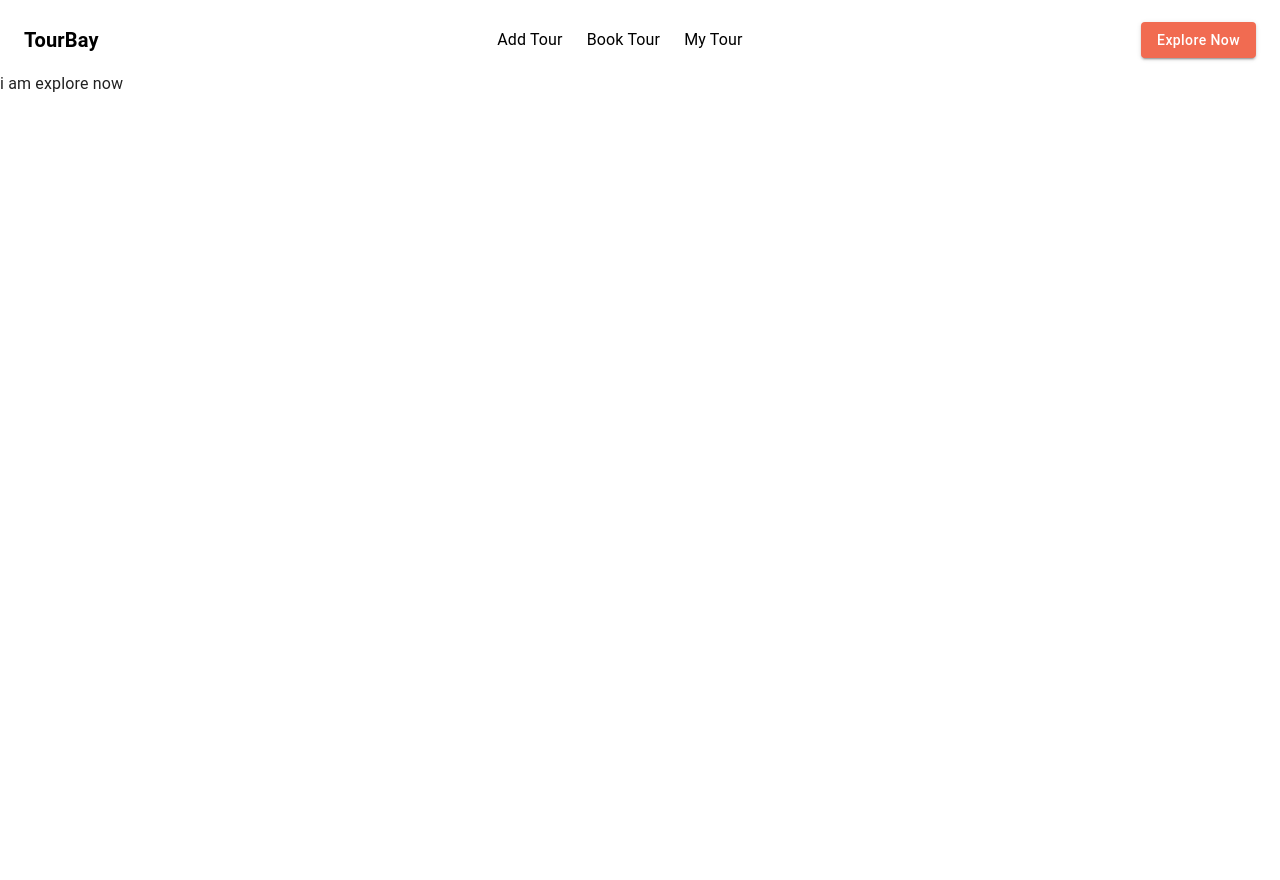
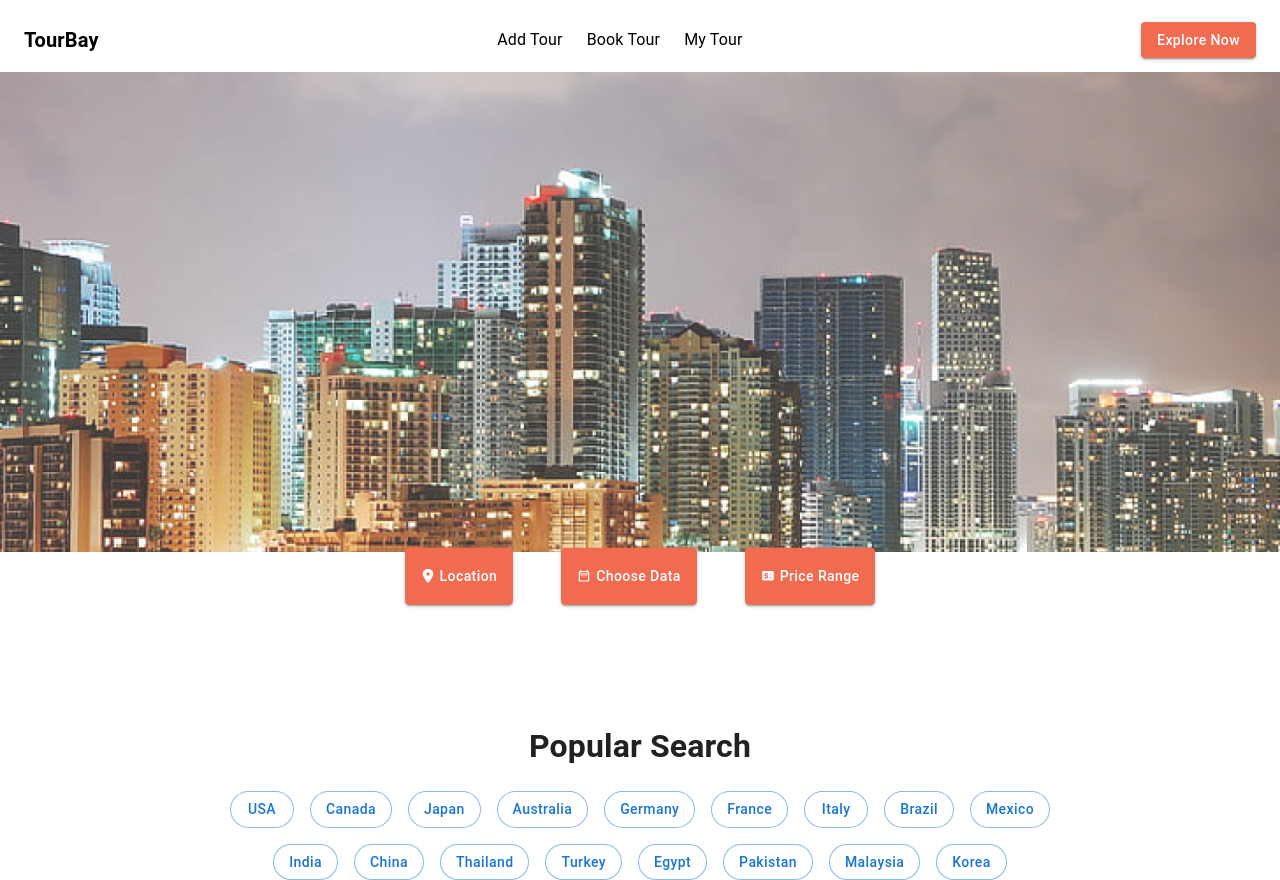
Before and after one commit to ameer-hamza26/react-tour-booking-app, a React (Vite) app: page /exploreNow in a window 1280 px wide. Before the commit the page ends 800 px from the top, so only its background shows below. Built offline with nearby package versions, Linux system fonts and the light colour scheme.

Commit message:
ExploreNow Page Completed

```diff
--- a/package.json
+++ b/package.json
@@ -16,6 +16,7 @@
     "@mui/material": "^6.1.5",
     "react": "^18.3.1",
     "react-dom": "^18.3.1",
+    "react-icons": "^5.3.0",
     "react-router-dom": "^6.28.0"
   },
   "devDependencies": {
--- a/src/components/HeroSection.jsx
+++ b/src/components/HeroSection.jsx
@@ -4,6 +4,7 @@ import img1 from "../assets/images/rectangle 6.png"
 import img2 from "../assets/images/rectangle 7.png"
 import img3 from "../assets/images/rectangle 8.png"
 import { Link as RouterLink } from "react-router-dom";
+import "../index.css"
 
 
 const HeroSection = () => {
@@ -11,15 +12,17 @@ const HeroSection = () => {
     <Box
       sx={{
         minHeight: '100vh',
+        // backgroundColor:"green",
+        // mt:-5,
         display: 'flex',
         justifyContent:"space-between",
         alignItems: 'center',
         padding: { xs: 3, md: 6 },
       }}
     >
-      <Grid container spacing={10} alignItems="center">
+      <Grid container spacing={10} alignItems="center" >
         {/* Left Side */}
-        <Grid item xs={12} md={6}>
+        <Grid item xs={12} md={6} sx={{mt:-15}}>
           <Typography variant="h3" component="h1" sx={{ fontWeight: 'bold', mb: 3 }}>
           Explore The New World
           With Tourbay
@@ -42,7 +45,11 @@ stupendous memory.
         </Grid>
 
         {/* Right Side */}
-        <Grid item xs={12} md={6} sx={{ textAlign: 'center' }}>
+
+
+
+
+<Grid item xs={12} md={6} sx={{ textAlign: 'center',zIndex:"2",mt:{ xs: 3, md: 15 } }}>
           <Box
             sx={{
               display: 'flex',
@@ -93,6 +100,12 @@ stupendous memory.
 
           </Box>
         </Grid>
+
+        <div class="custom-shape-divider-bottom-1732173359">
+    <svg data-name="Layer 1" xmlns="http://www.w3.org/2000/svg" viewBox="0 0 1200 120" preserveAspectRatio="none">
+        <path d="M1200 120L0 16.48 0 0 1200 0 1200 120z" class="shape-fill"></path>
+    </svg>
+</div>
       </Grid>
     </Box>
   );
--- a/src/components/Navbar.jsx
+++ b/src/components/Navbar.jsx
@@ -29,9 +29,7 @@ const Navbar = () => {
       <Toolbar sx={{ justifyContent: 'space-between' }}>
         {/* Logo on the left */}
         <Typography variant="h6" sx={{ fontWeight: 'bold' }}>
-      {/* "Tour" part with theme color using sx */}
       <span sx={{ color: theme => theme.palette.primary.light }}>Tour</span>
-      {/* "Bay" part remains default */}
       <span>Bay</span>
     </Typography>
 
@@ -40,11 +38,13 @@ const Navbar = () => {
           sx={{
             display: { xs: 'none', md: 'flex' }, // Hidden on small screens
             gap: 3,
+
           }}
         >
           <RouterLink to="/addTour" color="inherit" underline="none"  style={{
         textDecoration: 'none', // Remove underline
         color: 'inherit',       // Inherit color from Button
+
       }}>
             Add Tour
           </RouterLink>
@@ -64,7 +64,7 @@ const Navbar = () => {
 
         {/* Explore Now button for larger screens */}
         <Box sx={{ display: { xs: 'none', md: 'block' } }}>
-          <Button variant="contained"  sx={{ textTransform: 'none',backgroundColor:theme => theme.palette.primary.light, ":hover": {
+          <Button variant="contained"  sx={{zIndex:"2", textTransform: 'none',backgroundColor:theme => theme.palette.primary.light, ":hover": {
         backgroundColor:theme => theme.palette.primary.dark ,
       }, }}>
             <RouterLink  to="/exploreNow"   style={{
--- /dev/null
+++ b/src/index.css
@@ -0,0 +1,22 @@
+.custom-shape-divider-bottom-1732173359 {
+    position: absolute;
+    bottom: 0%;
+    left: 50%;
+    width: 50%;
+    overflow: hidden;
+    line-height: 0;
+    transform: rotate(180deg);
+    z-index: 0;
+}
+
+.custom-shape-divider-bottom-1732173359 svg {
+    position: relative;
+    display: block;
+    width: calc(220% + 10px);
+    height:550px;
+    transform: rotateY(180deg);
+}
+
+.custom-shape-divider-bottom-1732173359 .shape-fill {
+    fill: #FFF3EA;
+}
--- a/src/pages/ExploreNow.jsx
+++ b/src/pages/ExploreNow.jsx
@@ -1,11 +1,125 @@
-import React from 'react'
+import React from 'react';
+import { Box, Button, Typography, Grid,TextField } from '@mui/material';
+import { FaLocationDot } from "react-icons/fa6";
+import { MdOutlineDateRange } from "react-icons/md";
+import { MdPriceChange } from "react-icons/md";
+import ExploreImg from "../assets/images/ExploreImg.png"
 
 const ExploreNow = () => {
   return (
-    <div>
-      i am explore now
-    </div>
-  )
-}
+    <>
 
-export default ExploreNow
+    <Box
+      sx={{
+        position: 'relative',
+        height: '60vh',
+        backgroundImage: `url(${ExploreImg})`, // Your background image
+        backgroundSize: 'cover',
+        backgroundPosition: 'center',
+      }}
+    >
+      {/* Centered Content: Buttons for Location, Choose Data, Price Range */}
+
+
+
+    </Box>
+
+
+    <Box
+        sx={{
+          position: 'absolute',
+          top: '72%',
+          left: '50%',
+          transform: 'translate(-50%, -50%)',
+          textAlign: 'center',
+          width: '100%',
+        }}
+      >
+
+
+        <Grid container spacing={6} justifyContent="center">
+          <Grid item>
+            <Button variant="contained" sx={{ padding:2,backgroundColor: theme=>theme.palette.primary.light }}>
+            <FaLocationDot style={{marginRight:5}}/> Location
+            </Button>
+          </Grid>
+          <Grid item>
+            <Button variant="contained" sx={{ padding:2,backgroundColor: theme=>theme.palette.primary.light }}>
+            <MdOutlineDateRange style={{marginRight:5}}/> Choose Data
+            {/* <TextField
+            // style={{width:50%}}
+            // label="Select Date"
+            type="date"
+            variant="outlined"
+            // fullWidth
+            // value={date}
+            // onChange={handleDateChange}
+            // InputLabelProps={{
+            //   shrink: true,
+            // }}
+          /> */}
+
+            </Button>
+          </Grid>
+          <Grid item>
+            <Button variant="contained" sx={{ padding:2,backgroundColor: theme=>theme.palette.primary.light }}>
+            <MdPriceChange style={{marginRight:5}}/>  Price Range
+            {/* <TextField
+            // label="Select Date"
+            type="number"
+            variant="outlined"
+            // fullWidth
+            // value={date}
+            // onChange={handleDateChange}
+            // InputLabelProps={{
+            //   shrink: true,
+            // }}
+          /> */}
+
+            </Button>
+            {/* <TextField
+            label="Enter Price"
+            type="number"
+            variant="outlined"
+            fullWidth
+            value={price}
+            onChange={handlePriceChange}
+            InputProps={{
+              startAdornment: <span>$</span>, // Optional: Add a dollar sign before the price
+            }}
+          /> */}
+          </Grid>
+        </Grid>
+      </Box>
+
+     {/* Country Buttons: 15 countries displayed as buttons */}
+
+     <Box
+     sx={{
+       position: 'absolute',
+       bottom: '-10%',
+       left: '50%',
+       transform: 'translateX(-50%)',
+       textAlign: 'center',
+       width: '70%',
+     }}
+   >
+    <h1>Popular Search</h1>
+     <Grid container spacing={2} justifyContent="center" sx={{ flexWrap: 'wrap' }}>
+       {[
+         'USA', 'Canada', 'Japan', 'Australia', 'Germany', 'France', 'Italy', 'Brazil', 'Mexico',
+         'India', 'China', 'Thailand', 'Turkey', 'Egypt','Pakistan','Malaysia','Korea'
+       ].map((country, index) => (
+         <Grid item key={index}>
+           <Button variant="outlined" sx={{ backgroundColor: '#fff', borderRadius: '20px' }}>
+             {country}
+           </Button>
+         </Grid>
+       ))}
+     </Grid>
+   </Box>
+   </>
+  );
+};
+
+export default ExploreNow;
```
Also changed, not shown: src/App.css (added, +20 -0 lines), 1 other file (tests, documents, lock files or other folders).
